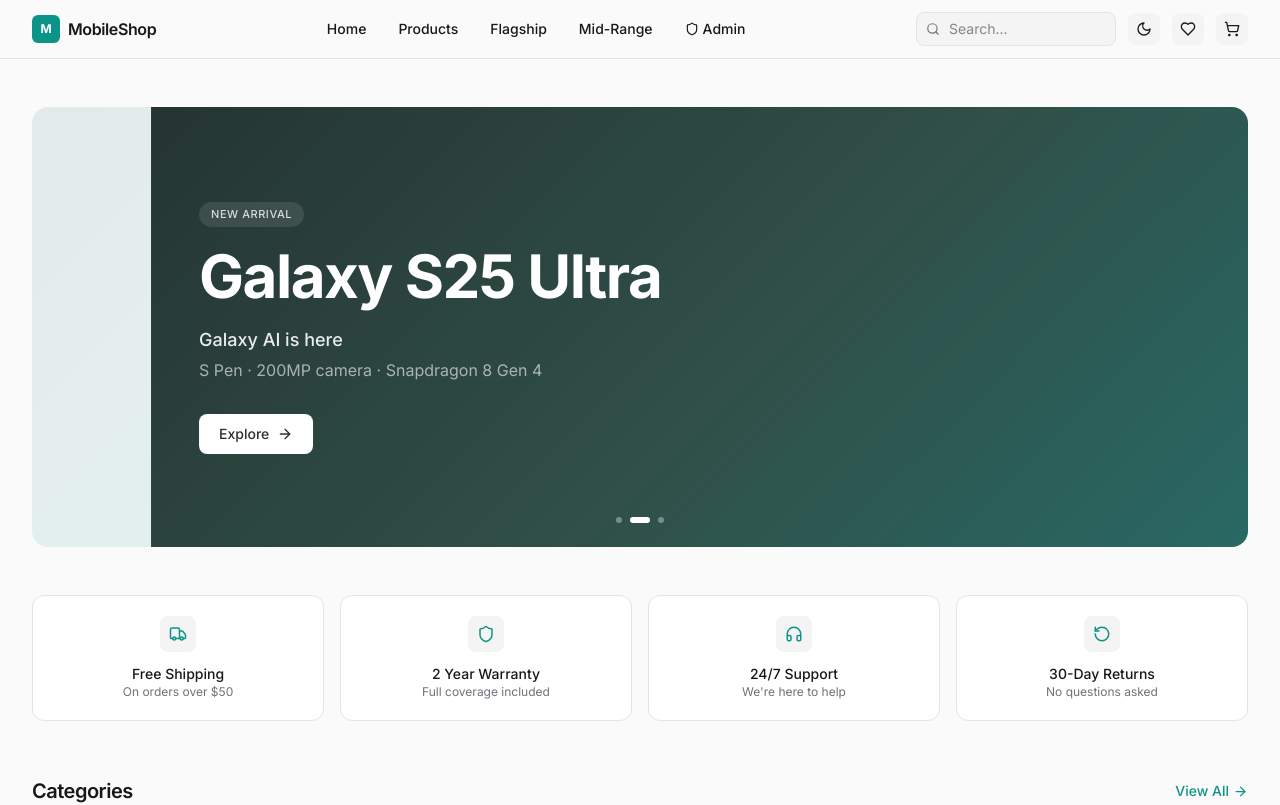
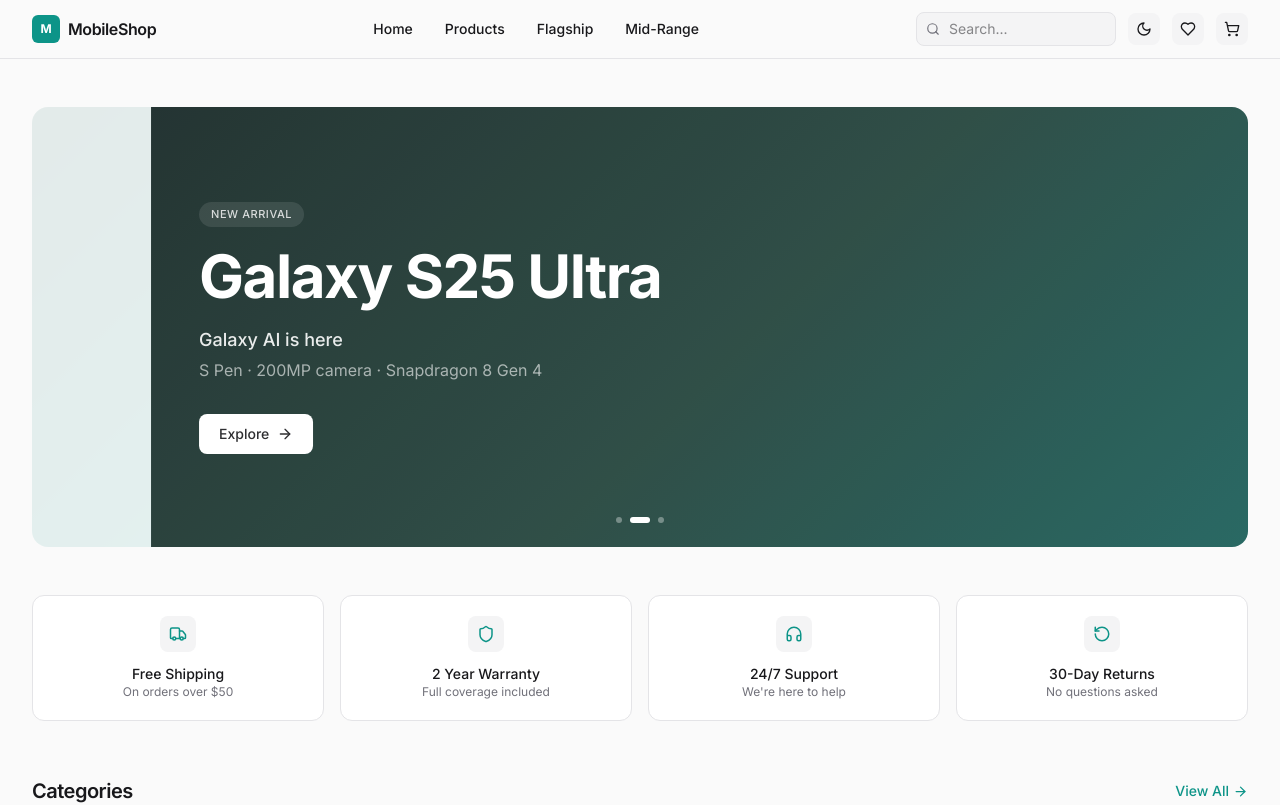
Before and after one commit to xoralife/mobile-website-v.1, a Next.js app: page / in a window 1280 px wide. Shown: the top 805 px of the page. Built offline with nearby package versions, Linux system fonts and the light colour scheme.

Commit message:
remove admin button on landing page

```diff
--- a/src/components/Header.js
+++ b/src/components/Header.js
@@ -3,7 +3,7 @@
 import Link from "next/link";
 import { useRouter } from "next/navigation";
 import { useStore } from "@/lib/store";
-import { Search, ShoppingCart, Heart, Menu, Sun, Moon, X, Shield } from "lucide-react";
+import { Search, ShoppingCart, Heart, Menu, Sun, Moon, X } from "lucide-react";
 import { useState } from "react";
 
 export default function Header() {
@@ -33,9 +33,6 @@
           <Link href="/products" className="text-sm font-medium transition-colors hover:text-teal-600 dark:hover:text-teal-400">Products</Link>
           <Link href="/products?category=flagship" className="text-sm font-medium transition-colors hover:text-teal-600 dark:hover:text-teal-400">Flagship</Link>
           <Link href="/products?category=midrange" className="text-sm font-medium transition-colors hover:text-teal-600 dark:hover:text-teal-400">Mid-Range</Link>
-          <Link href="/admin" className="flex items-center gap-1 text-sm font-medium transition-colors hover:text-teal-600 dark:hover:text-teal-400">
-            <Shield className="h-3.5 w-3.5" /> Admin
-          </Link>
         </nav>
 
         <div className="hidden items-center gap-2 sm:gap-3 md:flex">
@@ -106,7 +103,6 @@
             <Link href="/cart" className="rounded-lg px-3 py-2.5 text-sm font-medium hover:bg-teal-50 dark:hover:bg-teal-950/30" onClick={() => setMenuOpen(false)}>Cart {mounted && cartCount > 0 && `(${cartCount})`}</Link>
             <Link href="/wishlist" className="rounded-lg px-3 py-2.5 text-sm font-medium hover:bg-teal-50 dark:hover:bg-teal-950/30" onClick={() => setMenuOpen(false)}>Wishlist {mounted && wishlist.length > 0 && `(${wishlist.length})`}</Link>
             <Link href="/account" className="rounded-lg px-3 py-2.5 text-sm font-medium hover:bg-teal-50 dark:hover:bg-teal-950/30" onClick={() => setMenuOpen(false)}>Account</Link>
-            <Link href="/admin" className="flex items-center gap-2 rounded-lg px-3 py-2.5 text-sm font-medium hover:bg-teal-50 dark:hover:bg-teal-950/30" onClick={() => setMenuOpen(false)}><Shield className="h-3.5 w-3.5" /> Admin</Link>
             <hr className="my-2" style={{ borderColor: "var(--border)" }} />
             <button onClick={toggleTheme} className="flex items-center gap-2 rounded-lg px-3 py-2.5 text-sm font-medium hover:bg-teal-50 dark:hover:bg-teal-950/30">
               {theme === "dark" ? <Sun className="h-4 w-4" /> : <Moon className="h-4 w-4" />}
```
